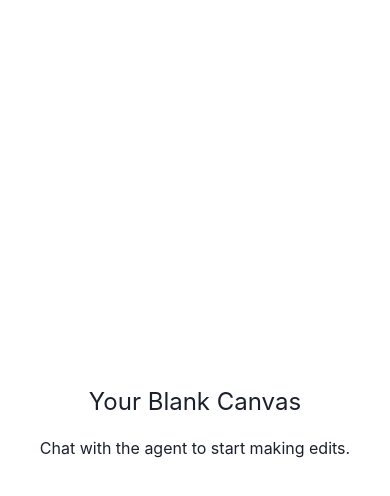
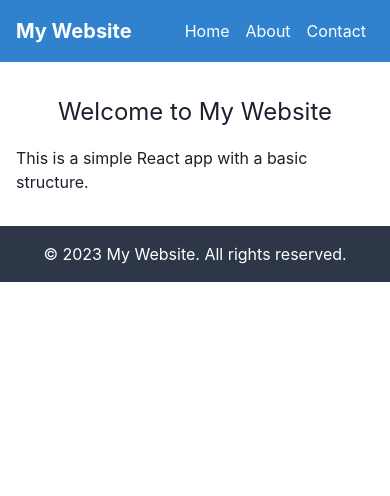
Before and after one commit to GPT-Engineer-App-Dev/react-seed, a React (Vite) app: page / in a window 390 px wide. Shown: the top 496 px of the page. Built offline with nearby package versions, Linux system fonts and the light colour scheme.

Commit message:
Create an empty React app with a basic structure including a navigation bar, main content area, and footer. Ensure the layout is responsive.

```diff
--- a/src/pages/Index.jsx
+++ b/src/pages/Index.jsx
@@ -1,19 +1,37 @@
-// Update this page (the content is just a fallback if you fail and example)
-// Use chakra-ui
-import { Container, Text, VStack } from "@chakra-ui/react";
-
-// Example of using react-icons
-// import { FaRocket } from "react-icons/fa";
-// <IconButton aria-label="Add" icon={<FaRocket />} size="lg" />; // IconButton would also have to be imported from chakra
+import { Box, Container, Flex, Text, VStack, Link } from "@chakra-ui/react";
 
 const Index = () => {
   return (
-    <Container centerContent maxW="container.md" height="100vh" display="flex" flexDirection="column" justifyContent="center" alignItems="center">
-      <VStack spacing={4}>
-        <Text fontSize="2xl">Your Blank Canvas</Text>
-        <Text>Chat with the agent to start making edits.</Text>
-      </VStack>
-    </Container>
+    <Box>
+      {/* Navigation Bar */}
+      <Box as="nav" bg="blue.500" color="white" py={4}>
+        <Container maxW="container.md">
+          <Flex justify="space-between" align="center">
+            <Text fontSize="xl" fontWeight="bold">My Website</Text>
+            <Flex>
+              <Link href="#" mx={2}>Home</Link>
+              <Link href="#" mx={2}>About</Link>
+              <Link href="#" mx={2}>Contact</Link>
+            </Flex>
+          </Flex>
+        </Container>
+      </Box>
+
+      {/* Main Content Area */}
+      <Container centerContent maxW="container.md" py={8}>
+        <VStack spacing={4}>
+          <Text fontSize="2xl">Welcome to My Website</Text>
+          <Text>This is a simple React app with a basic structure.</Text>
+        </VStack>
+      </Container>
+
+      {/* Footer */}
+      <Box as="footer" bg="gray.700" color="white" py={4} mt="auto">
+        <Container maxW="container.md">
+          <Text textAlign="center">© 2023 My Website. All rights reserved.</Text>
+        </Container>
+      </Box>
+    </Box>
   );
 };
 
```
